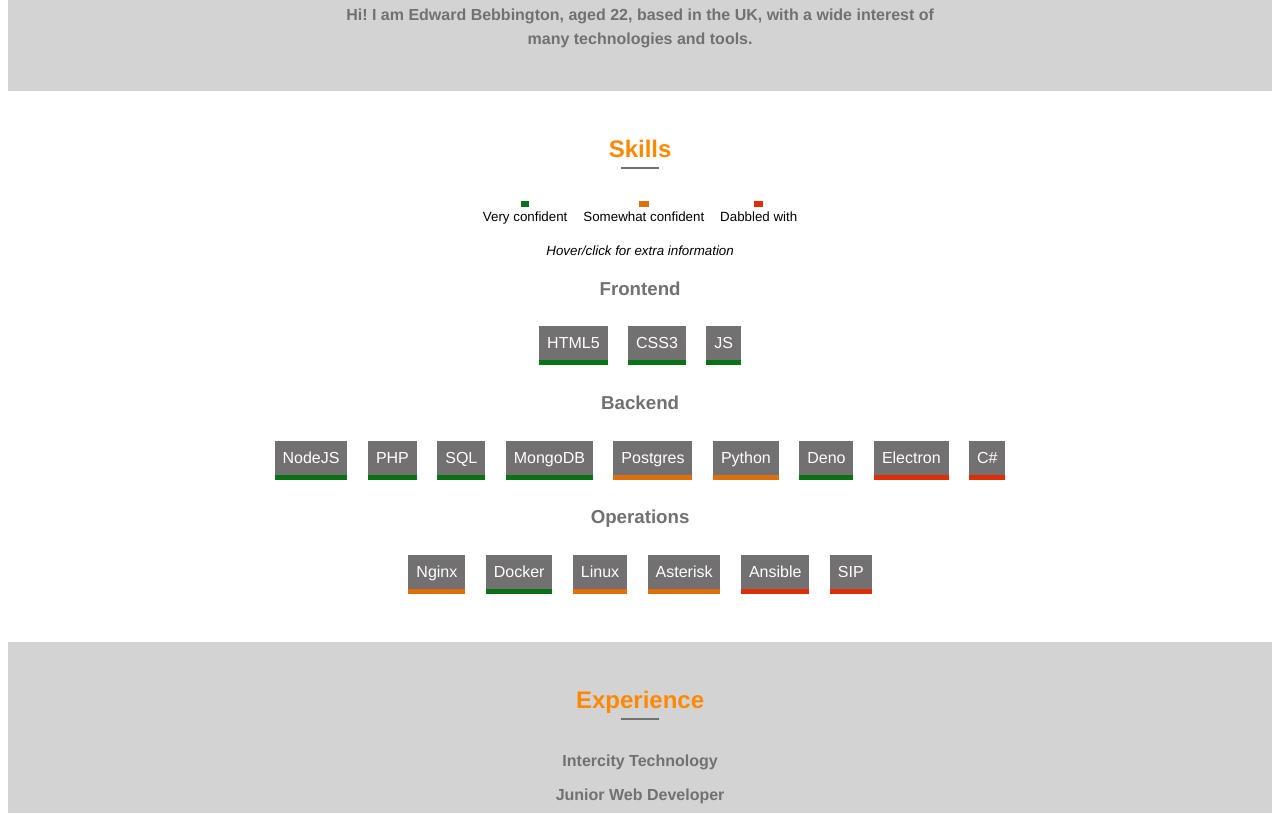
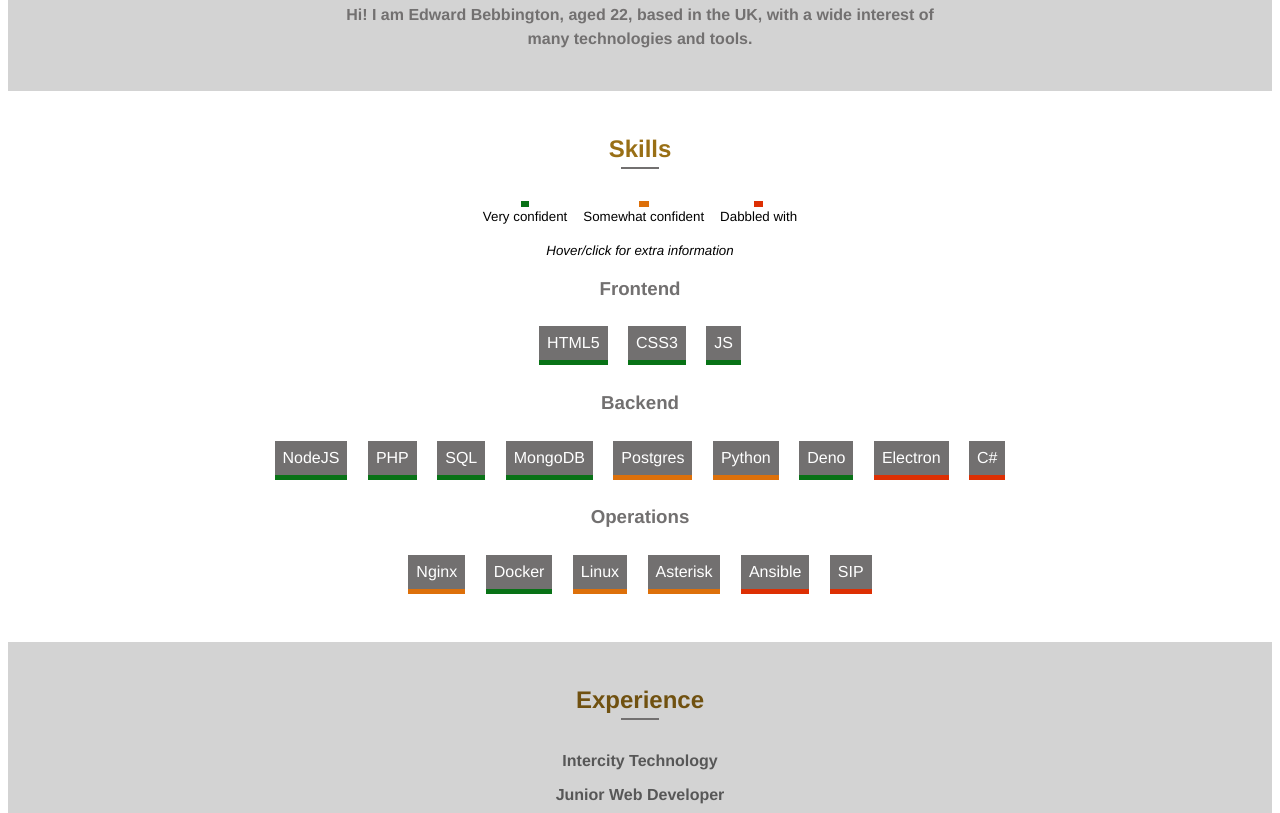
Before and after one commit to ebebbington/ebebbington, a plain HTML site: page index.html in a window 1280 px wide. Shown: the part 607-1420 px from the top of the page. Drawn offline with Linux system fonts and the light colour scheme.

Commit message:
fix accesibility issues

```diff
--- a/index.html
+++ b/index.html
@@ -1,6 +1,6 @@
 <!DOCTYPE html>
 <meta charset="utf-8">
-<html>
+<html lang="en">
     <head>
         <meta name="viewport" content="width=device-width, initial-scale=1.0">
         <title>ESBebbington - Portfolio</title>
@@ -36,7 +36,7 @@
                 </ul>
             </div>
         </div>
-        <div class="container">
+        <div role="main" class="container">
             <div id="introduction" class="info">
                 <img id="profile-picture" src="public/images/profile-picture.jpg" alt="Logo">
                 <p id="personal-description"></p>
--- a/public/css/index.css
+++ b/public/css/index.css
@@ -1,5 +1,8 @@
 /* Variables */
 :root {
+    --main-fg-colour-for-white-bg: #996F15;
+    --main-fg-colour-for-grey-bg: #705110;
+
     --main-fg-colour: rgb(255, 136, 0);
     --main-bg-colour: #333;
     --sub-fg-colour: white;
@@ -47,8 +50,11 @@ hr.line-break {
     color: var(--sub-bg-colour);
 }
 /* Header 2's use the main colour */
-h2 {
-    color: var(--main-fg-colour);
+.container .info:nth-child(2n+2) h2 {
+    color: var(--main-fg-colour-for-white-bg);
+}
+.container .info:nth-child(2n+1) h2 {
+    color: var(--main-fg-colour-for-grey-bg);
 }
 /* Header 3's use the sub background colour */
 h3 {
@@ -355,7 +361,7 @@ header > #scroll-bar {
 }
 /* Re colour the titles */
 #experience .job-title, #experience .employer-name {
-    color: var(--sub-bg-colour);
+    color: #575757;
 }
 /* Design the vertical line to space the list of experiences */
 #experience .thick-vertical-line {
```
